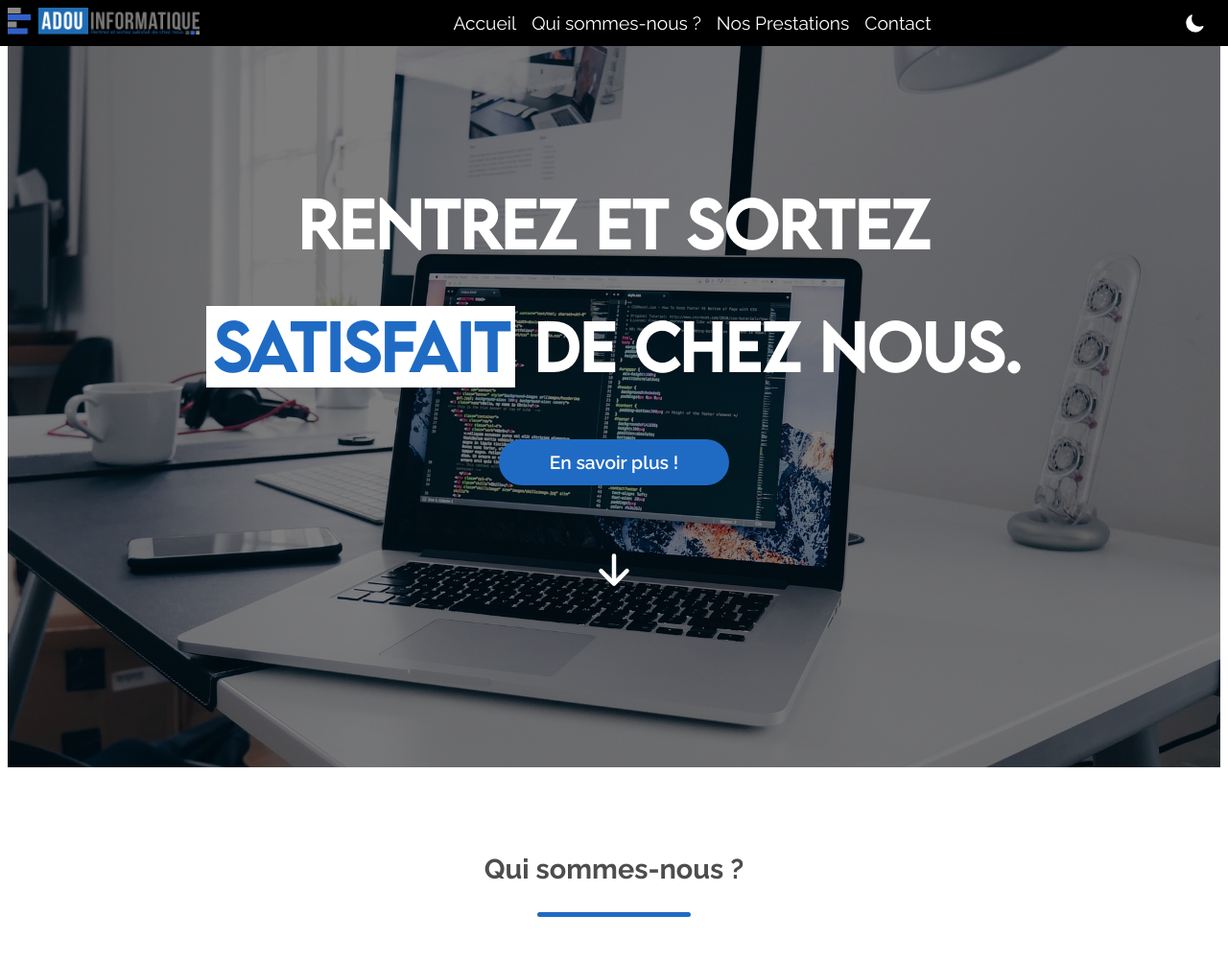
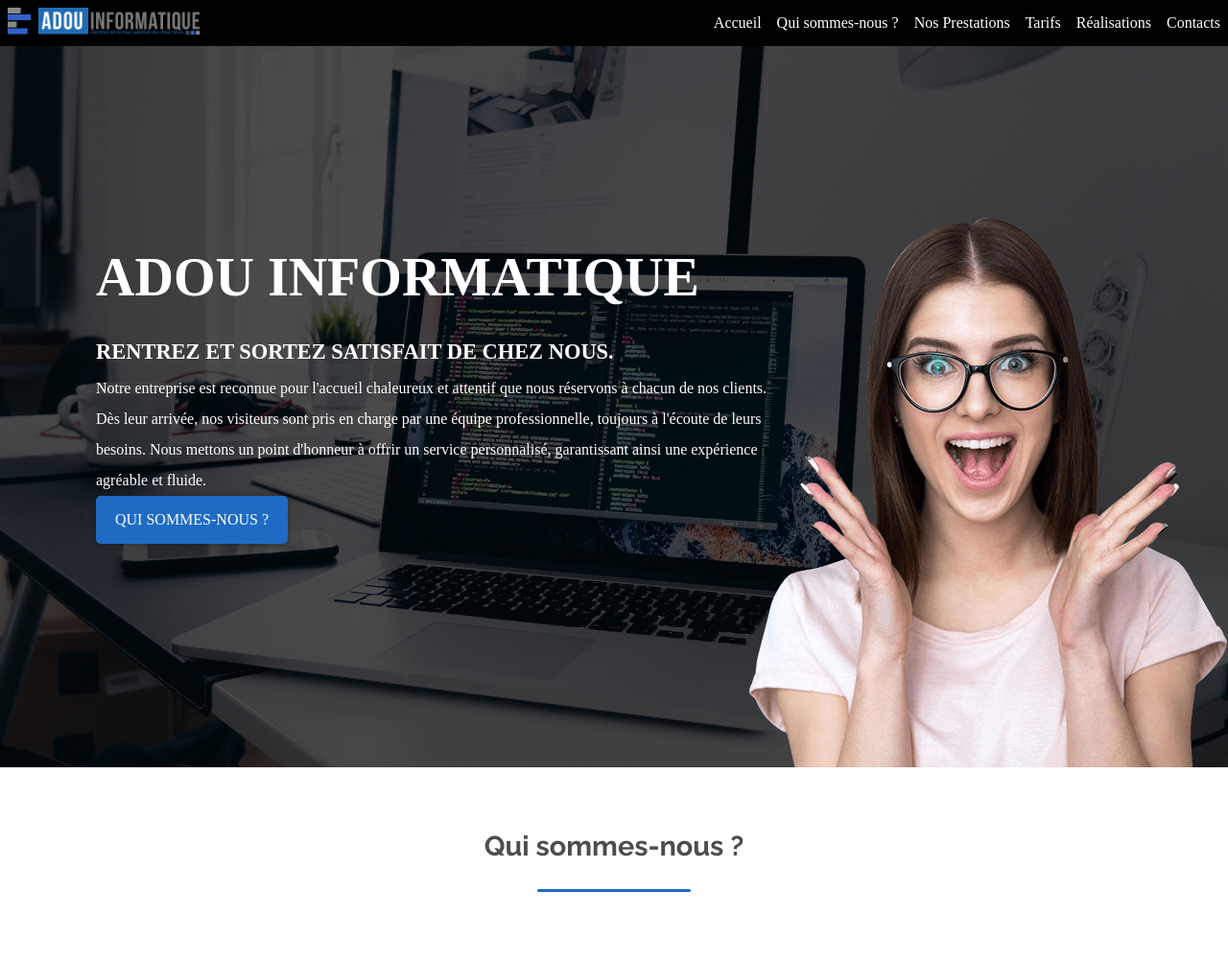
Before and after one commit to aadouarsene/adouinformatique, a plain HTML site: page index.html in a window 1280 px wide. Shown: the top 1003 px of the page at 96% size. Drawn offline with nearby package versions, Linux system fonts and the light colour scheme.

Commit message:
Ajout image accueil

```diff
--- a/index.html
+++ b/index.html
@@ -18,20 +18,32 @@
                     <li><a href="#">Accueil</a></li>
                     <li><a href="#quisommesnous">Qui sommes-nous ?</a></li>
                     <li><a href="#nosprestations">Nos Prestations</a></li>
-                    <li><a href="#contact">Contact</a></li>
+                    <li><a href="#quisommesnous">Tarifs</a></li>
+                    <li><a href="#quisommesnous">Réalisations</a></li>
+                    <li><a href="#contact">Contacts</a></li>
                 </ul>
             </nav>
-            <div class="darkMode">
+            <!-- <div class="darkMode">
                 <ion-icon name="moon" class="darkLight"></ion-icon>
-            </div>
+            </div> -->
         </div>
     </header>
     <main>
         <div class="container">
             <div class="imageAccueil">
-                <h1>Rentrez et sortez <br> <span>satisfait</span> de chez nous.</h1>
-                <button class="ctabtn">En savoir plus !</button>
-                <div class="arrowCta"><a href="#quisommesnous"><ion-icon name="arrow-down"></ion-icon></a></div>
+                <div class="accueilText">
+                    <div class="imageAccueilContent">
+                        <h1>ADOU INFORMATIQUE</h1>
+                        <h3>Rentrez et sortez satisfait de chez nous.</h3>
+                        <p>
+                        Notre entreprise est reconnue pour l'accueil chaleureux et attentif que nous réservons à chacun de nos clients. Dès leur arrivée, nos visiteurs sont pris en charge par une équipe professionnelle, toujours à l'écoute de leurs besoins. Nous mettons un point d'honneur à offrir un service personnalisé, garantissant ainsi une expérience agréable et fluide.
+                        </p>
+                    </div>
+                    <button><a href="#quisommesnous">Qui sommes-nous ?</a></button>
+                </div>
+                <div class="accueilClient">
+                    <img src="images/client.png" alt="">
+                </div>
             </div>
             <div class="mainContent">
                 <h2 class="title" id="quisommesnous">
@@ -40,15 +52,17 @@
                 </h2>
                 <div class="presentation">
                     <div class="presentationContent">
-                        <p>Créée en novembre 2013, <strong>Adou Informatique</strong> est une entreprise qui était restreinte aux différentes tâches liées à la bureautique. <br> <em>(Traitement de texte, Impression, Reliure, Plastification, Fascicule, etc...)</em></p>
+                        <p>Créée en novembre 2013, <strong>Adou Informatique</strong> a débuté en se spécialisant dans les services de bureautique tels que le traitement de texte, l'impression, la reliure, la plastification et la conception de fascicules. Grâce à notre expertise, nous avons rapidement su nous imposer comme un acteur de confiance dans ce domaine. <br>
+                            Notre engagement ne s'arrête pas à l'accueil : nous nous assurons que chaque projet ou prestation réalisée répond aux plus hauts standards de qualité. Grâce à notre savoir-faire et à notre souci du détail, nos clients repartent toujours satisfaits, confiants dans la fiabilité et l'efficacité de notre travail.
 
-                         <p>Depuis 2024, nous avons élargi notre champ de prestation afin de répondre aux besoins de la clientèle. <br> <em>(Conception de site web (vitrine, e-commerce), Divers formations (Word, Excel, Html, css, Javascript), Developpement d'application web)</em></p>
-                        <p>Avec une équipe dynamique et expérimentée, nous nous sommes donnés pour mission de vous satisfaire au-délà de vos attentes. Choisir <strong>Adou Informatique</strong> c'est faire le choix du travail bien fait.</p>
+                            Nous croyons fermement que la confiance se construit sur la qualité des relations humaines et la satisfaction constante de nos services. C’est pourquoi nous travaillons chaque jour à offrir une expérience inoubliable et un travail à la hauteur des attentes de chacun de nos clients.
+
+                            </p>
+                            <div class="imageDg">
+                                <img src="images/adou4.jpg" alt="Image DG">
+                                <div class="nomDg"><strong><h3>ADOU A. Arsène</h3></strong> <em>Responsable de Adou Informatique</em></div>
+                            </div>
                     </div>
-                    <div class="imageDg">
-                        <img src="images/adou4.jpg" alt="Image DG">
-                    </div>
-                    <div class="nomDg"><strong><h2>ADOU A. Arsène</h2></strong> <em>Responsable de Adou Informatique</em></div>
                 </div>
             </div>
             <h2 class="title">
@@ -108,48 +122,6 @@
                 <hr>
             </h2>
             <div class="mes_realisations">
-                <!-- <div class="realisationContent">
-                    <div class="affiche">
-                        <img src="realisations/angbandji2.png" alt="angbandji">
-                    </div>
-                    <div class="affiche">
-                        <img src="realisations/noel.jpg" alt="angbandji">
-                    </div>
-                    <div class="affiche">
-                        <img src="realisations/angbandji.jpg" alt="angbandji">
-                    </div>
-
-                    <div class="affiche">
-                        <img src="realisations/8_ mars.png" alt="angbandji">
-                    </div>
-                    <div class="affiche">
-                        <img src="realisations/banco.png" alt="angbandji">
-                    </div>
-                    <div class="affiche">
-                        <img src="realisations/Moayé_shop.jpg" alt="angbandji">
-                    </div>
-                    <div class="affiche">
-                        <img src="realisations/Taabo.png" alt="angbandji">
-
-                    </div>
-                    <div class="affiche">
-                        <img src="realisations/Hotel_soleil.jpg" alt="angbandji">
-                    </div>
-
-                    <div class="affiche">
-                        <img src="realisations/DL-Services.jpg" alt="angbandji">
-                    </div>
-                    <div class="affiche">
-                        <img src="realisations/Messianique.png" alt="angbandji">
-                    </div>
-                    <div class="affiche">
-                        <img src="realisations/Royalservice.jpg" alt="angbandji">
-                    </div>
-                    <div class="affiche">
-                        <img src="realisations/porte_cle.png" alt="angbandji">
-                    </div>
-                </div> -->
-
                 <swiper-container class="realisations_img" pagination="true" effect="coverflow" grab-cursor="true" centered-slides="true"
     slides-per-view="auto" coverflow-effect-rotate="50" coverflow-effect-stretch="0" coverflow-effect-depth="50"
     coverflow-effect-modifier="1" coverflow-effect-slide-shadows="true">
@@ -209,10 +181,13 @@
                         <img src="realisations/LOGO_CMBY.jpg" alt="CMBY">
                     </div>
                     <div class="infoLogo">
-                        <img src="Logo/logo.png" alt="CMBY">
+                        <img src="Logo/logo.png" alt="adouinformatique">
                     </div>
                     <div class="logoCpcss">
-                        <img src="realisations/cpcss.png" alt="CMBY">
+                        <img src="realisations/cpcss.png" alt="cpcss">
+                    </div>
+                    <div class="logoiese">
+                        <img src="realisations/logoiese.png" alt="iese">
                     </div>
                 </div>
             </div>
--- a/index.js
+++ b/index.js
@@ -7,24 +7,24 @@ const header = document.querySelector('header')
 
 window.addEventListener('DOMContentLoaded', (event) => {
 
-    darkMode.addEventListener('click', () => {
-        const moon = darkLight.getAttribute('name')
-        const lien = document.querySelectorAll('a')
-        if (moon === 'moon') {
-            darkLight.setAttribute('name', 'moon-outline')
-            darkLight.style.color = 'white'
-            body.classList.add('darkModeBlack')
-            header.classList.add('darkModeBlack')
-            lien.forEach(a => a.style.color = 'white')
-        }
-        if (moon === 'moon-outline') {
-            darkLight.setAttribute('name', 'moon')
-            darkLight.style.color = 'black'
-            body.classList.remove('darkModeBlack')
-            header.classList.remove('darkModeBlack')
-            lien.forEach(a => a.style.color = 'black')
-        }
-    })
+    // darkMode.addEventListener('click', () => {
+    //     const moon = darkLight.getAttribute('name')
+    //     const lien = document.querySelectorAll('a')
+    //     if (moon === 'moon') {
+    //         darkLight.setAttribute('name', 'moon-outline')
+    //         darkLight.style.color = 'white'
+    //         body.classList.add('darkModeBlack')
+    //         header.classList.add('darkModeBlack')
+    //         lien.forEach(a => a.style.color = 'white')
+    //     }
+    //     if (moon === 'moon-outline') {
+    //         darkLight.setAttribute('name', 'moon')
+    //         darkLight.style.color = 'black'
+    //         body.classList.remove('darkModeBlack')
+    //         header.classList.remove('darkModeBlack')
+    //         lien.forEach(a => a.style.color = 'black')
+    //     }
+    // })
 
     const scrollRevealOption = {
         distance: "75px",
@@ -48,6 +48,9 @@ window.addEventListener('DOMContentLoaded', (event) => {
 
     ScrollReveal().reveal(".logoCpcss", {
         ...scrollRevealOption, delay: 1500
+    })
+    ScrollReveal().reveal(".logoiese", {
+        ...scrollRevealOption, delay: 2000
     })
 
     ScrollReveal().reveal(".imageAccueil h1", {
--- a/styles.css
+++ b/styles.css
@@ -8,7 +8,7 @@
     box-sizing: border-box;
     margin: 0;
     padding: 0;
-    font-family: 'raleway';
+    font-family: 'montserrat';
 }
 
 :root {
@@ -68,7 +68,7 @@ header {
 .menu_nav a {
     text-decoration: none;
     color: var(--white);
-    font-size: 1.2rem;
+    font-size: 1rem;
 }
 
 .darkMode {
@@ -84,28 +84,29 @@ header {
     color: var(--white);
 }
 
-main {
-
-    width: 100%;
-
-}
 
 .imageAccueil {
-    background: linear-gradient(rgba(0,0,0,0.5), rgba(0,0,0,0.5)), url('images/background1.jpg');
+    background: linear-gradient(rgba(0,0,0,0.7), rgba(0,0,0,0.7)), url('images/background1.jpg');
     background-position: center;
     background-size: cover;
     background-attachment: fixed;
     width: 100%;
-    height: 100dvh;
+    min-height: 100dvh;
+    display: flex;
+    align-items: center;
+    color: var(--white);
+    line-height: 2;
+    position: relative;
+}
+
+.imageAccueilContent {
     display: flex;
     flex-direction: column;
-    justify-content: center;
-    align-items: center;
-    gap: 2rem;
+    max-width: 700px;
+    margin-left: 100px;
 }
 
 main .container {
-    padding: 0 .5rem;
     width: 100%;
     line-height: 2;
     font-size: 1.2rem;
@@ -113,50 +114,73 @@ main .container {
 
 .imageAccueil h1 {
     width: 100%;
-    font-family: 'Lemon milk';
-    font-size: 4rem;
-    color: var(--white);
-    text-align: center;
+    font-family: 'poppins';
+    font-size: 3.5rem;
 }
 
-.imageAccueil h1 span {
-    font-family: 'Lemon milk';
-    color: var(--blue);
-    background-color: var(--white) ;
-    padding: 0 0.4rem;
-}
-
-.arrowCta ion-icon {
-    color: var(--white);
-    font-size: 3rem;
-    margin-top: 2rem;
-    cursor: pointer;
-}
-
-.ctabtn {
-    background-color: var(--blue);
-    color: var(--white);
-    font-weight: 600;
-    width: 15rem;
-    height: 3rem;
-    padding: .5rem 0;
-    font-family: 'raleway';
-    border-radius: 3.2rem;
-    font-size: 1.2rem;
-    cursor: pointer;
-    border: none;
-    transition: all 1s ;
-}
-
-.ctabtn:hover {
-    background-color: var(--white);
-    color: var(--blue);
+.imageAccueil h3 {
+    text-transform: uppercase;
+    text-align: left;
 
 }
 
+.imageAccueilContent p {
+    font-size: 1rem;
+}
+
+.imageAccueil button {
+    width: 200px;
+    height: 50px;
+    margin-left: 100px;
+    font-size: 1rem;
+    background-color: var(--blue);
+    color: var(--white);
+    border: none;
+    border-radius: 5px;
+    cursor: pointer;
+    box-shadow: 0 0 7px rgba(0,0,0,0.3);
+    text-transform: uppercase;
+    transition: all 0.5s ease-in;
+    font-weight: 500;
+}
+
+.imageAccueil button:hover {
+    color: var(--blue);
+    background-color: var(--white);
+}
+
+.imageAccueil button:hover a{
+    color: var(--blue);
+}
+
+
+
+.imageAccueil button a {
+text-decoration: none;
+color: var(--white);
+}
+
+.accueilClient {
+    min-height: 100%;
+
+}
+
+.accueilClient img {
+    position: absolute;
+    bottom: 0;
+    right: 0;
+    width: 500px;
+
+}
+
+
+
 main {
     display: flex;
+    align-items: center;
     justify-content: center;
+    min-width: var(--max-width);
+    margin: 0 auto;
 }
 
 
@@ -164,18 +188,16 @@ main {
     font-family: 'raleway';
     text-align: center;
     color: var(--grayDark);
-
-    height: 250px;
+    height: 200px;
     display: flex;
     flex-direction: column;
     align-items: center;
     justify-content: center;
-
 }
 
 hr {
     width: 10rem;
-    height: .3rem;
+    height: .2rem;
     background-color: var(--blue);
     margin: 1rem auto;
     border: none;
@@ -187,31 +209,33 @@ hr {
     display: flex;
     flex-direction: column;
     align-items: center;
-    background-color: var(--grayLightness);
     color: var(--black);
+    padding: 1rem;
 }
 
 .presentationContent {
-    text-align: center;
+    display: flex;
+
+}
+
+.presentationContent p {
+    margin-right: 10px;
 }
 
 .imageDg {
     margin-top: 2rem;
-    width: 300px;
-    height: 300px;
-    border-radius: 100%;
-
-
+    width: 500px;
+    height: 500px;
 }
 
 .imageDg img {
-    border-radius: 100%;
-    width: 100%;
-    box-shadow: 10px -3px 4px var(--grayLight);
+    box-shadow: 0 0 5px rgba(0,0,0,0.3);
+    border-radius: 5px;
 }
 
 .nomDg {
     text-align: center;
+    line-height: 1.5;
 }
 
 .statistique {
@@ -270,7 +294,7 @@ sup {
     gap: .5rem;
     justify-content: center;
     align-content: center;
-    padding: 1rem ;
+    padding: 2rem ;
     width: 100%;
     height: 100%;
 }
@@ -284,7 +308,7 @@ sup {
     justify-content: center;
     align-items: center;
     width: 100%;
-    min-height: 400px;
+    min-height: 100%;
 }
 
 .bureautique,
```
Also changed, not shown: images/client.png (added), realisations/logoiese.png (added), realisations/photocopieur-Le-Mans.jpeg (added).
